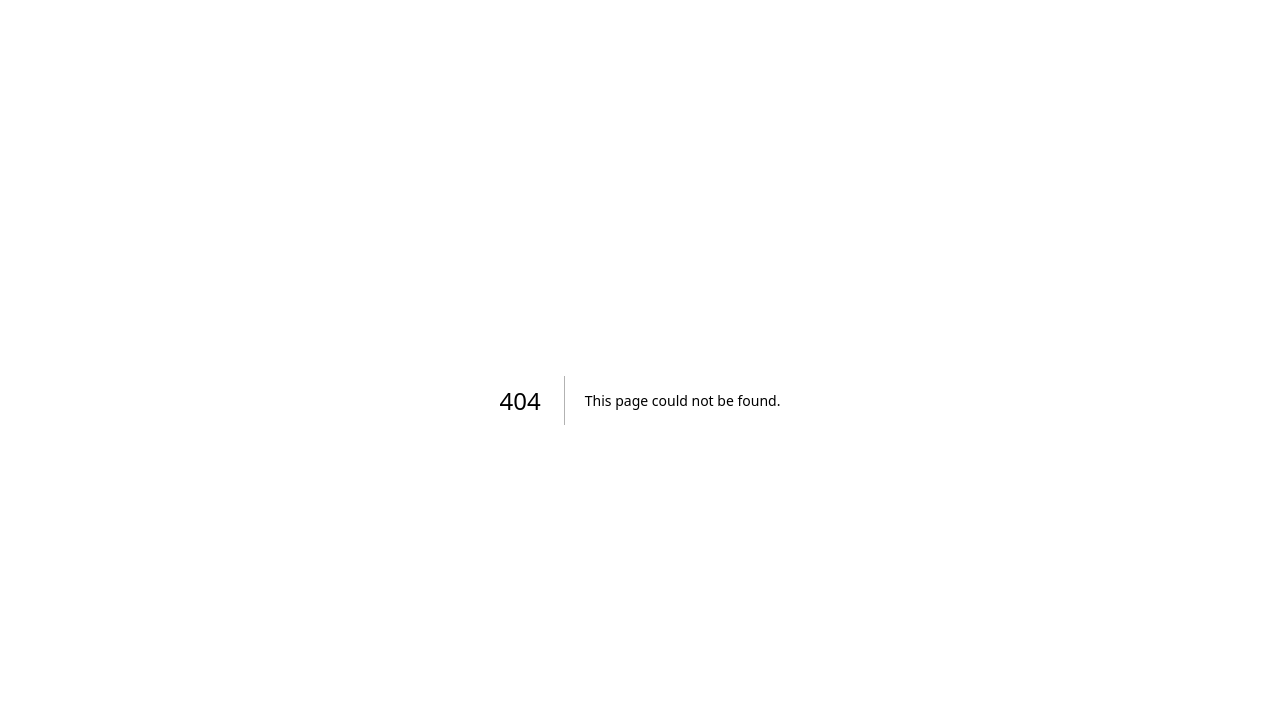
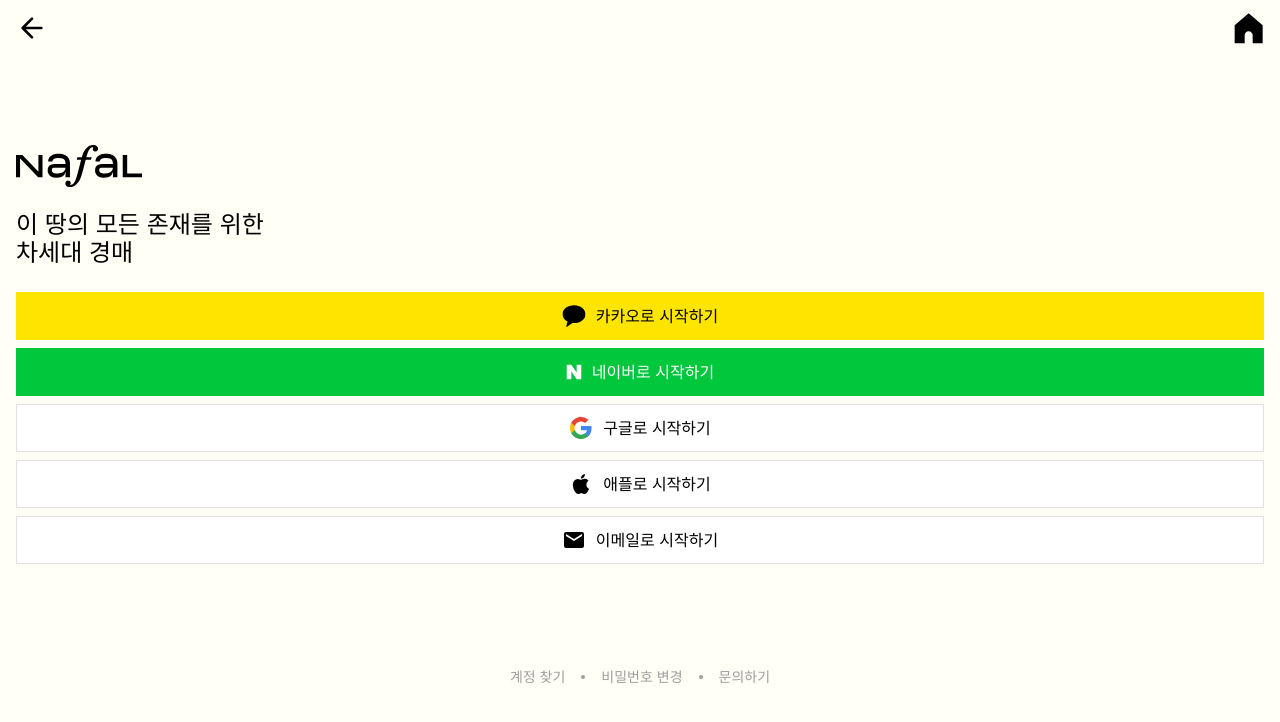
Before and after one commit to nafal-rounder-org/nafal-client, a Next.js app in the folder apps/web/: page /login in a window 1280 px wide. Before the commit this address had no page. Shown: the top 722 px of the page. Built offline with nearby package versions, Linux system fonts and the light colour scheme.

Commit message:
feat: 로그인 페이지 구현 및 스타일 적용 (#2)

```diff
--- a/apps/web/src/app/globals.css
+++ b/apps/web/src/app/globals.css
@@ -2,9 +2,15 @@
 @tailwind components;
 @tailwind utilities;
 
+@import url('https://cdn.jsdelivr.net/gh/orioncactus/pretendard@v1.3.9/dist/web/variable/pretendardvariable.css');
+
 :root {
   --background: #ffffff;
   --foreground: #171717;
+  --font-pretendard: 'Pretendard Variable', -apple-system, BlinkMacSystemFont,
+    system-ui, Roboto, 'Helvetica Neue', 'Segoe UI', 'Apple SD Gothic Neo',
+    'Noto Sans KR', 'Malgun Gothic', 'Apple Color Emoji', 'Segoe UI Emoji',
+    'Segoe UI Symbol', sans-serif;
 }
 
 @media (prefers-color-scheme: dark) {
@@ -17,7 +23,7 @@
 body {
   color: var(--foreground);
   background: var(--background);
-  font-family: Arial, Helvetica, sans-serif;
+  font-family: var(--font-pretendard);
 }
 
 @layer utilities {
@@ -25,3 +31,23 @@
     text-wrap: balance;
   }
 }
+
+.login-screen {
+  background-color: #fffff5;
+  min-height: 100vh;
+}
+
+.social-button {
+  min-height: 48px;
+  transition: all 0.2s ease-in-out;
+}
+
+.social-button:hover {
+  transform: translateY(-1px);
+  box-shadow: 0 4px 12px rgba(0, 0, 0, 0.1);
+}
+
+.social-button:focus {
+  outline: 2px solid #007aff;
+  outline-offset: 2px;
+}
--- /dev/null
+++ b/apps/web/src/app/login/page.tsx
@@ -0,0 +1,28 @@
+'use client';
+
+import NavigationBar from '@/components/layout/NavigationBar';
+import BrandingSection from '@/components/auth/BrandingSection';
+import SocialLoginButtons from '@/components/auth/SocialLoginButtons';
+import BottomLinks from '@/components/auth/BottomLinks';
+
+export default function LoginPage() {
+  return (
+    <div className="min-h-screen bg-[#FFFFF5] flex flex-col">
+      <NavigationBar />
+
+      <div className="flex-1 relative">
+        <div className="absolute top-[12%] left-0 right-0">
+          <BrandingSection />
+        </div>
+
+        <div className="absolute top-1/2 left-0 right-0 transform -translate-y-1/2">
+          <SocialLoginButtons />
+        </div>
+
+        <div className="absolute bottom-[15.25%] left-0 right-0">
+          <BottomLinks />
+        </div>
+      </div>
+    </div>
+  );
+}
```
